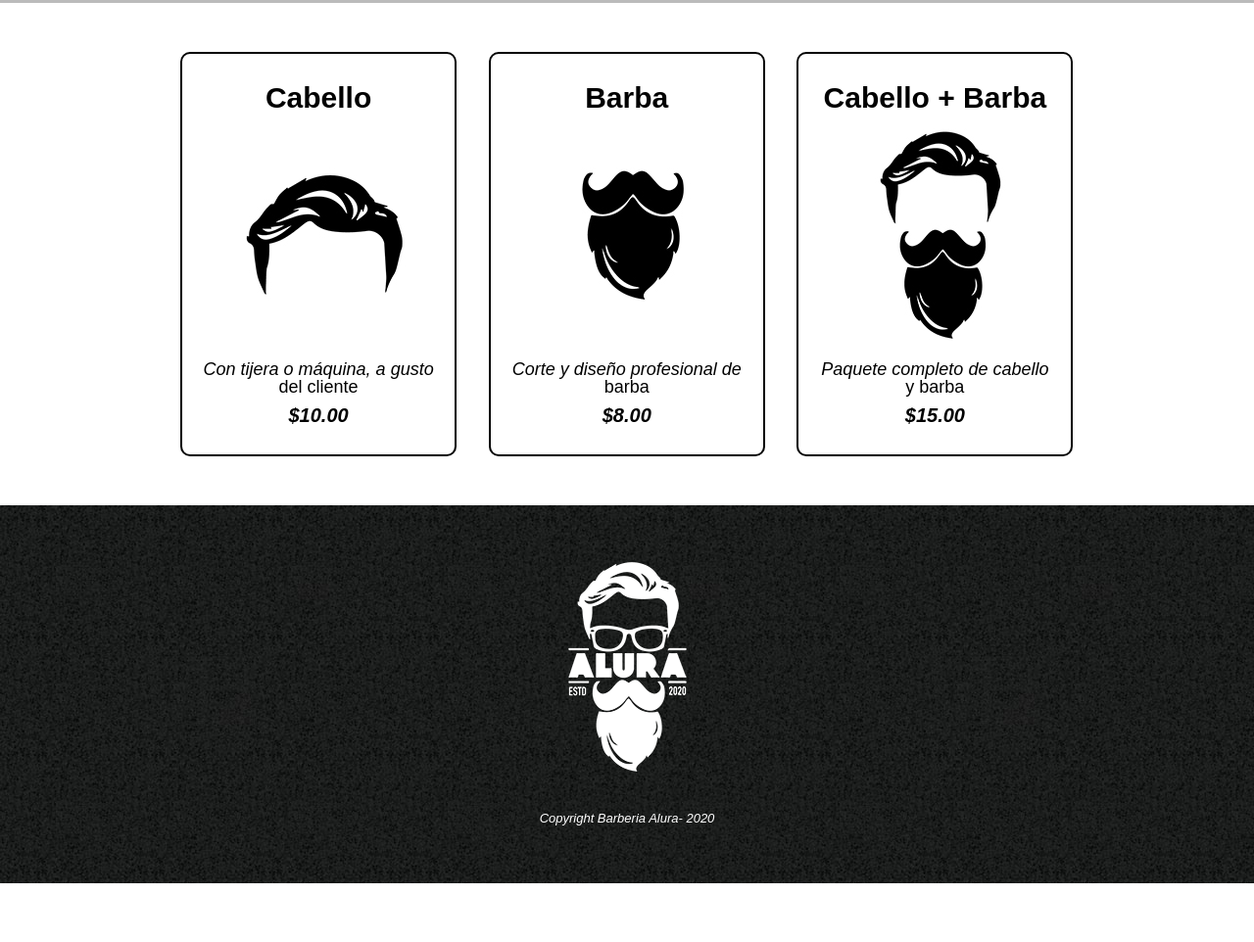
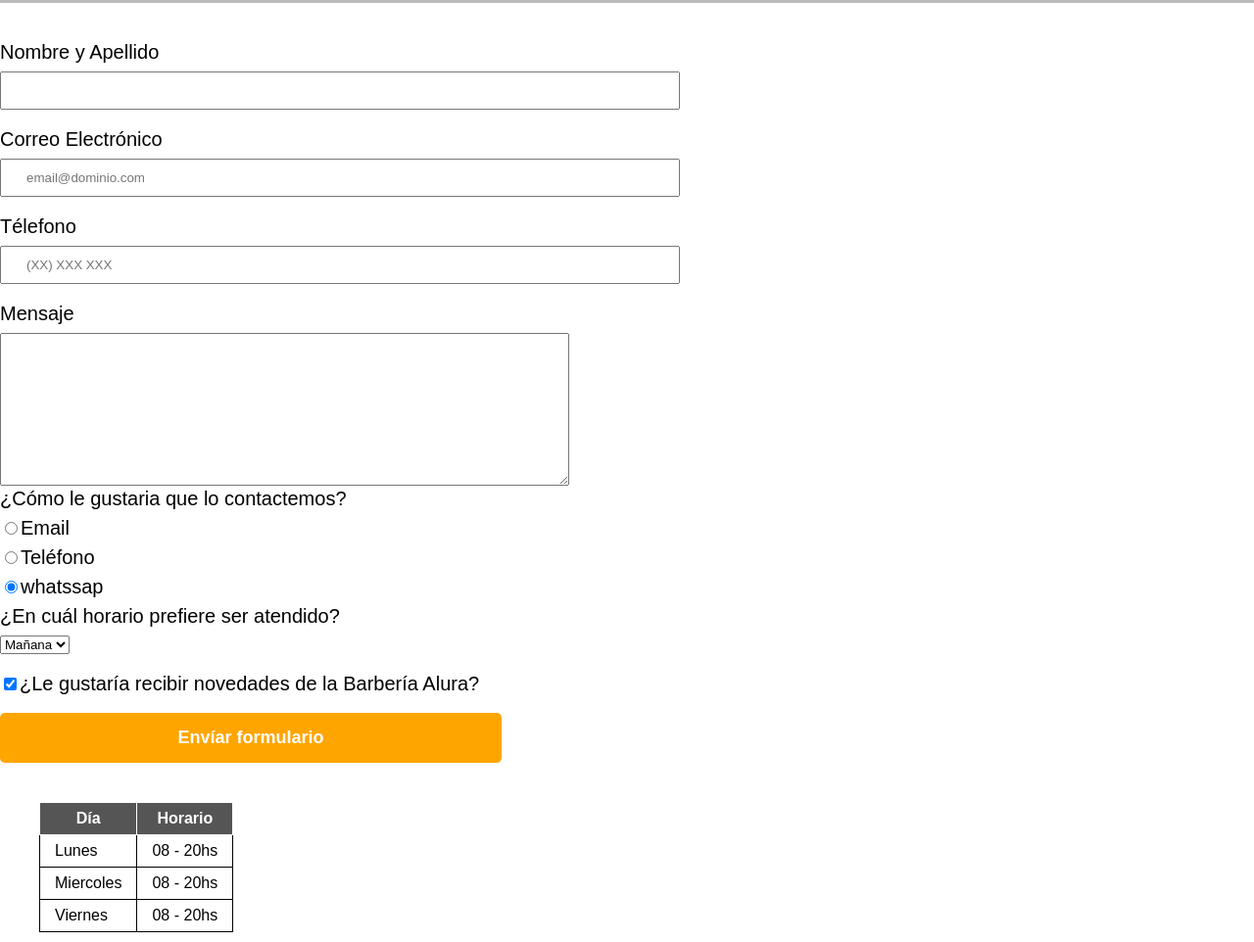
Before and after one commit to DaianaTrinidad/barberia-proyecto, a plain HTML site: page contacto.html in a window 1280 px wide. Shown: the part 290-1252 px from the top of the page at 98% size. Before the commit the page ends 1192 px from the top, so only its background shows below. Drawn offline with Linux system fonts and the light colour scheme.

Commit message:
Se corrigió el archivo contacto.html

```diff
--- a/contacto.html
+++ b/contacto.html
@@ -3,14 +3,14 @@
 <html>
     <head>
         <meta charset="UTF-8">
-        <title>Productos - Barbería Alura</title>
+        <title>Contactos - Barbería Alura</title>
         <link rel="stylesheet" href="reset.css">
         <link rel="stylesheet" href="style.css">
     </head>
     <body>
         <header>
             <div class="caja">
-            <h1><img src="imagenes/logo.png"></h1>
+            <h1><img src="imagenes/logo.png" alt="logo de la Barberia Alura"></h1>
         <nav>
             <ul>
                 <li><a href="index.html">Home</a></li>
@@ -21,31 +21,79 @@
         </div>
         </header>
         <main>
-           <ul class="productos">
-            <li>
-                <h2>Cabello</h2>
-                <img src="imagenes/cabello.jpg">
-                <p class="producto-descripcion">Con tijera o máquina, a gusto del cliente</p>
-                <p class="producto-precio">$10.00</p>
+            <form>
+                <label for="nombreyapellido">Nombre y Apellido</label>
+                <input type="text" id="nombreyapellido" class="input-padron" required >
 
-            </li>
-            <li>
-                <h2>Barba</h2>
-                <img src="imagenes/barba.jpg">
-                <p class="producto-descripcion">Corte y diseño profesional de barba</p>
-                <p class="producto-precio">$8.00</p>
-            </li>
-            <li>
-                <h2>Cabello + Barba</h2>
-                <img src="imagenes/cabello+barba.jpg">
-                <p class="producto-descripcion">Paquete completo de cabello y barba</p>
-                <p class="producto-precio">$15.00</p>
-            </li>
-           </ul>
+                <label for="correoelectronico">Correo Electrónico</label>
+                <input type="email" id="correoelectronico" class="input-padron" required placeholder="email@dominio.com">
+
+                <label for="telefono">Télefono</label>
+                <input type="tel" id="telefono" class="input-padron" required placeholder="(XX) XXX XXX">
+
+                <label for="mensaje">Mensaje</label>
+                <textarea cols="70" rows="10" id="mensaje" id="input-padron" required></textarea>
+
+                <fieldset>
+                    <legend>¿Cómo le gustaria que lo contactemos?</legend>
+
+                    <label for="radio-email"><input type="radio" name="contacto"
+                     value="email" id="radio-email">Email</label>
+
+
+                    <label for="radio-telefono"><input type="radio" name="contacto"
+                    value="telefono" id="radio-telefono">Teléfono</label>
+
+
+                    <label for="radio-whatssap"><input type="radio" name="contacto"
+                        value="whatssap" id="radio-whatssap" checked>whatssap</label>
+
+
+                </fieldset>
+                <fieldset>
+                <legend>¿En cuál horario prefiere ser atendido?</legend>
+                <select>
+                    <option>Mañana</option>
+                    <option>Tarde</option>
+                    <option>Noche</option>
+                </select>
+            </fieldset>
+
+                <label class="checkbox"><input type="checkbox" checked>¿Le gustaría recibir novedades de la Barbería Alura?</label>
+                <input type="submit" value="Envíar formulario" class="enviar">
+
+            </form>
+
+            <table>
+                <thead>
+                <tr>
+                    <th>Día</th>
+                    <th>Horario</th>
+                </tr>
+            </thead>
+
+                <tbody>
+                    <tr>
+                        <td>Lunes</td>
+                        <td>08 - 20hs</td>
+                    </tr>
+
+                    <tr>
+                        <td>Miercoles</td>
+                        <td>08 - 20hs</td>
+                    </tr>
+
+                    <tr>
+                        <td>Viernes</td>
+                        <td>08 - 20hs</td>
+                    </tr>
+                </tbody>
+
+            </table>
         </main>
         <footer>
-            <img src="imagenes/logo-blanco.png">
+            <img src="imagenes/logo-blanco.png" alt="logo en Blanco">
             <p class="copyright">Copyright Barberia Alura- 2020</p>
         </footer>
-    </body>
-</html>
+        </body>
+        </html>
```
